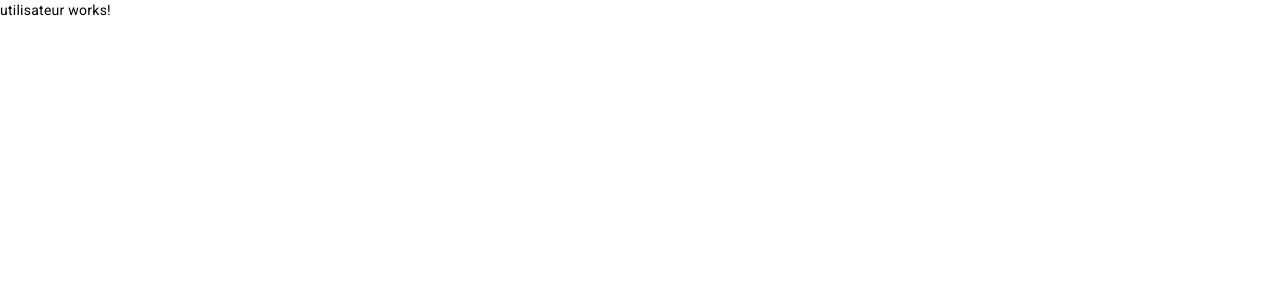
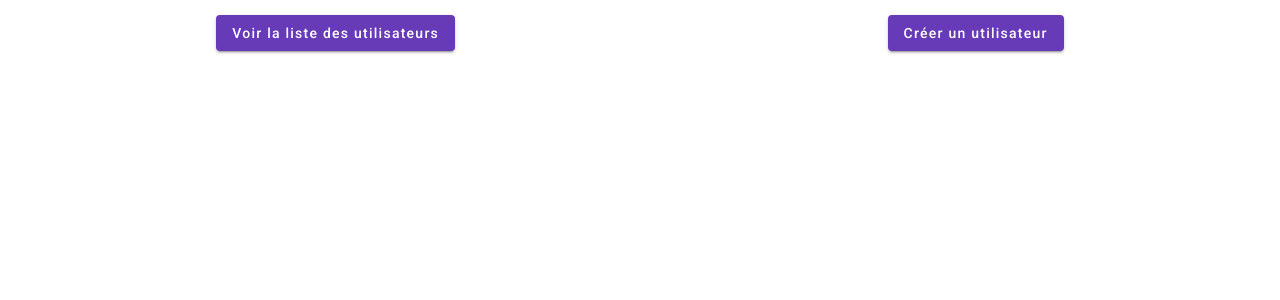
Before and after one commit to Cyril-BIER/TSE-Startup-POC, an Angular app in the folder WEB/: page /utilisateur in a window 1280 px wide. Shown: the top 300 px of the page. Built offline with nearby package versions, Linux system fonts and the light colour scheme.

Commit message:
début d'affichage de la liste d'utilisateurs

```diff
--- a/WEB/src/app/app.module.ts
+++ b/WEB/src/app/app.module.ts
@@ -24,6 +24,7 @@ import { CompteRenduComponent } from './compte-rendu/compte-rendu.component';
 import { ConnexionComponent } from './connexion/connexion.component';
 import { HttpClientModule } from '@angular/common/http';
 import { FormsModule, ReactiveFormsModule } from '@angular/forms';
+import {MatListModule} from "@angular/material/list";
 
 @NgModule({
   declarations: [
@@ -54,6 +55,7 @@ import { FormsModule, ReactiveFormsModule } from '@angular/forms';
     MatCheckboxModule,
     MatInputModule,
     MatPaginatorModule,
+    MatListModule,
   ],
   providers: [],
   bootstrap: [AppComponent],
--- a/WEB/src/app/utilisateur/utilisateur.component.css
+++ b/WEB/src/app/utilisateur/utilisateur.component.css
@@ -0,0 +1,24 @@
+main {
+  /* background-image: url("../../assets/background.webp"); */
+  background: blur(8px);
+  background-repeat: no-repeat;
+  background-size: cover;
+  background-position: top top;
+  height: 100vh;
+}
+
+.container {
+  display: flex;
+  flex-direction: column;
+}
+
+.buttons {
+  display: flex;
+  justify-content: space-around;
+  margin-top: 15px;
+}
+
+.users {
+  margin-top: 15px;
+
+}
--- a/WEB/src/app/utilisateur/utilisateur.component.html
+++ b/WEB/src/app/utilisateur/utilisateur.component.html
@@ -1 +1,18 @@
-<p>utilisateur works!</p>
+<main>
+  <div class="container">
+    <div class="buttons">
+      <button mat-raised-button color="primary" (click)="showUsers()">Voir la liste des utilisateurs</button>
+      <button mat-raised-button color="primary" (click)="hideUsers()">Créer un utilisateur</button>
+    </div>
+    <div class="users" *ngIf="isUserListVisible">
+      <mat-selection-list #list [(ngModel)]="selectedRights" (ngModelChange)="onNgModelChange($event)">
+        <mat-list-option *ngFor="let user of users" [value]="user.name">
+          {{user.name}}
+        </mat-list-option>
+      </mat-selection-list>
+    </div>
+    <div class="creationUser" *ngIf="isUserListVisible">
+
+    </div>
+  </div>
+</main>
--- a/WEB/src/app/utilisateur/utilisateur.component.ts
+++ b/WEB/src/app/utilisateur/utilisateur.component.ts
@@ -1,4 +1,4 @@
-import { Component } from '@angular/core';
+import {Component} from '@angular/core';
 
 @Component({
   selector: 'app-utilisateur',
@@ -6,5 +6,31 @@ import { Component } from '@angular/core';
   styleUrls: ['./utilisateur.component.css']
 })
 export class UtilisateurComponent {
+  isUserListVisible: boolean = false;
+  users: {
+    name: string;
+  }[] = [
+    {
+      name: 'User 1'
+    },
+    {
+      name: 'User 2'
+    },
+    {
+      name: 'User 3'
+    },
+  ];
+  selectedRights: string[] = ['Right 1', 'Right 3'];
 
+  onNgModelChange(event: any){
+    console.log('On ngModelChange : ', event);
+  }
+
+  showUsers() {
+    this.isUserListVisible = true;
+  }
+
+  hideUsers() {
+    this.isUserListVisible = false;
+  }
 }
```
